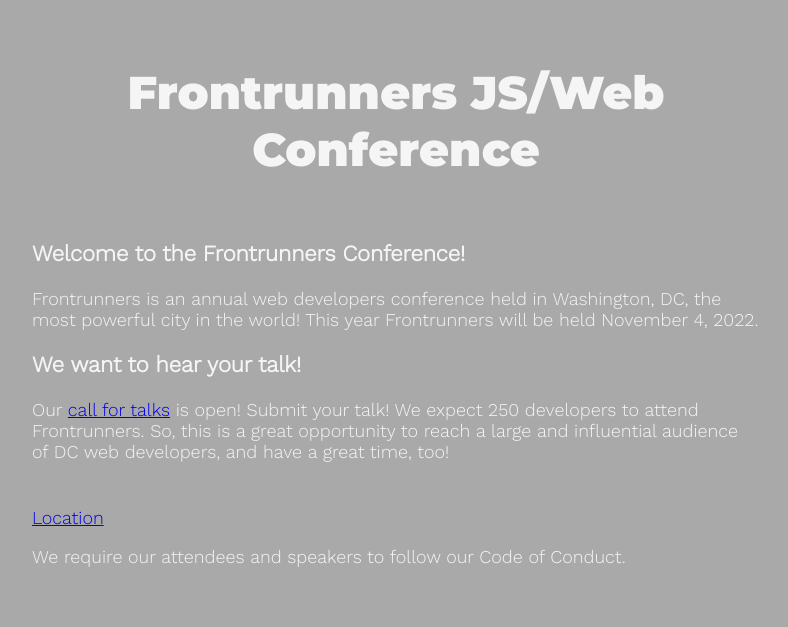
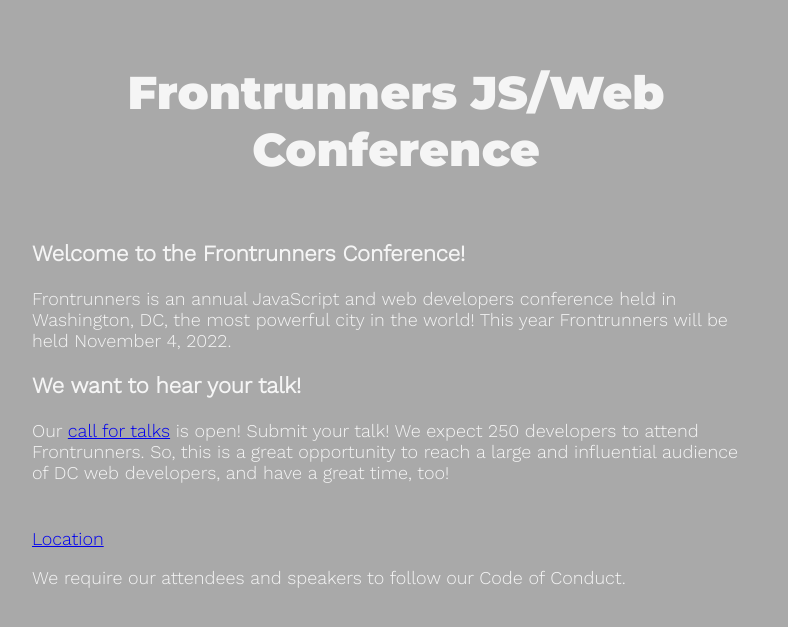
Before and after one commit to gothamgo/frontrunnersconf.github.io, a Jekyll site: the page built from index.html, in a window 1280 px wide. Shown: the top 627 px of the page, without its empty margins (244-1032 px from the left). Built offline with Jekyll 4.4.1, drawn with Linux system fonts in a browser that asks for light colours.

Commit message:
Update index.html

```diff
--- a/index.html
+++ b/index.html
@@ -7,12 +7,12 @@ title: Frontrunners JS/Web Conference
 
   <h2>Welcome to the Frontrunners Conference!</h2>
 
-  <p>Frontrunners is an annual web developers conference held in Washington, DC, the most powerful city in the world!
+  <p>Frontrunners is an annual JavaScript and web developers conference held in Washington, DC, the most powerful city in the world!
     This year Frontrunners will be held November 4, 2022.</p>
 
   <h2>We want to hear your talk!</h2>
 
-  <p>Our <a href="https://www.papercall.io/frontrunners2022">call for talks</a> is open! Submit your talk!
+  <p>Our <a href="https://www.papercall.io/frontrunners2022" target="_blank">call for talks</a> is open! Submit your talk!
 
     We expect 250 developers to attend Frontrunners.
     So, this is a great opportunity to reach a large and influential audience of DC web developers, and have a great time, too!</p>
```
